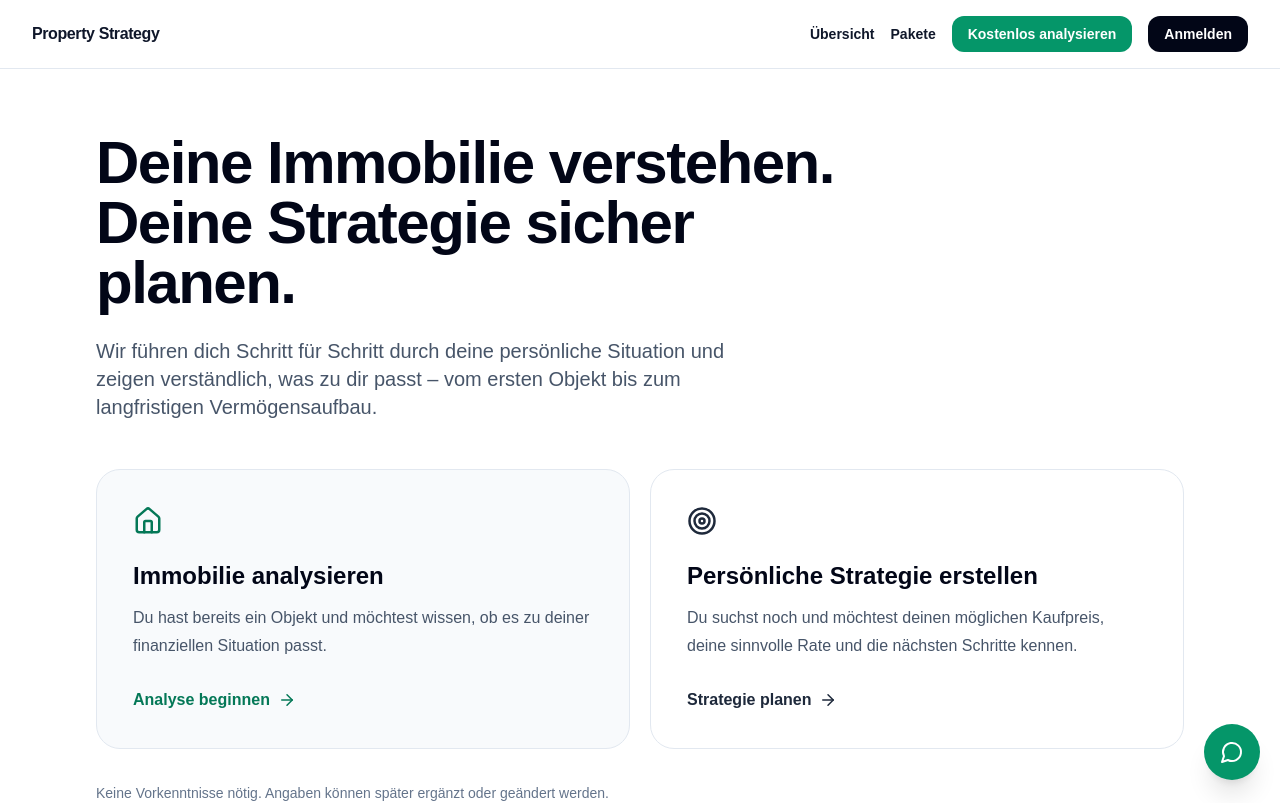
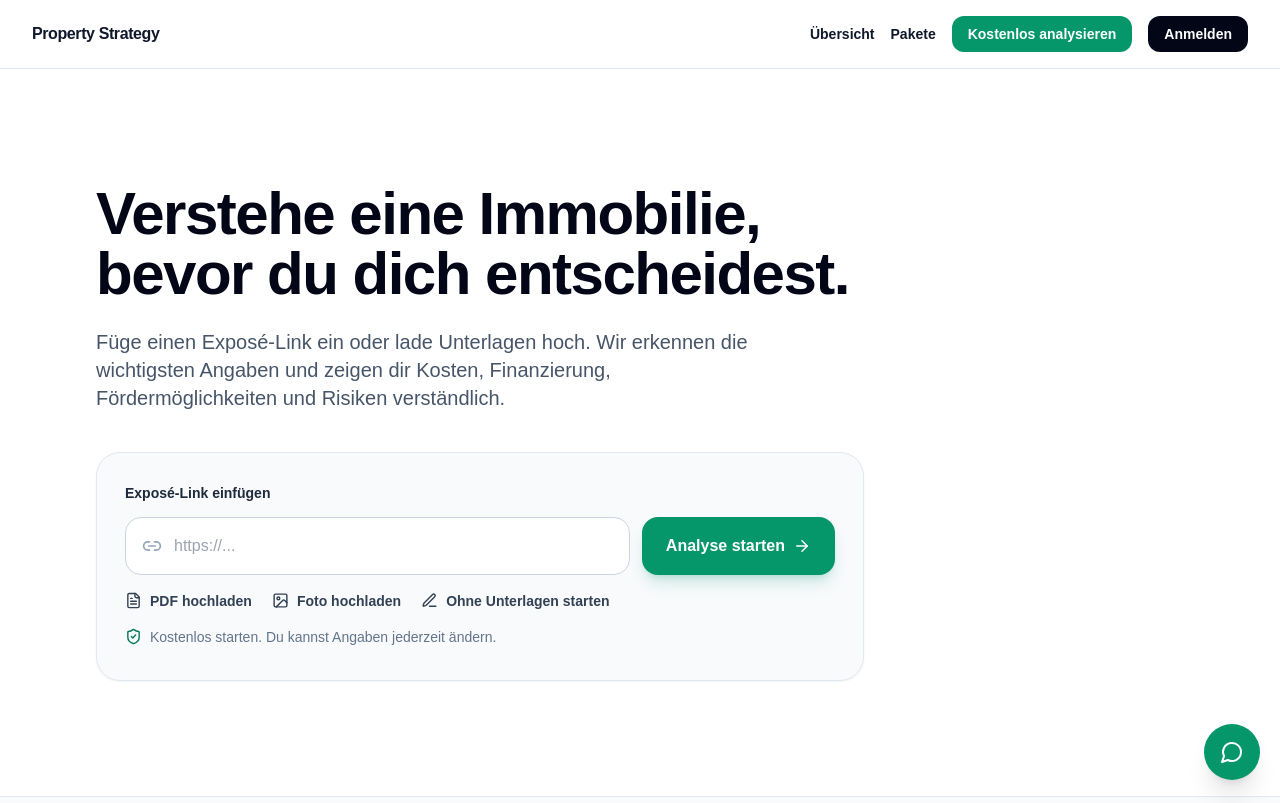
Before and after one commit to immopilot17/property-strategy-platform, a Next.js app: page / in a window 1280 px wide. Shown: the top 803 px of the page. Built offline with nearby package versions, Linux system fonts and the light colour scheme.

Commit message:
Vereinfache Phase-1-Einstieg und Pakete

```diff
--- a/src/app/page.tsx
+++ b/src/app/page.tsx
@@ -1,118 +1,53 @@
 "use client";
 
-import { useEffect, useRef, useState } from "react";
-import { ArrowRight, FileText, Home, Link2, PenLine, Target, X } from "lucide-react";
-
-type EntryMode = "property" | "strategy";
-
-const propertyOptions = [
-  { value: "link", title: "Immobilienlink einfügen", description: "Daten aus einem Online-Angebot übernehmen.", icon: Link2 },
-  { value: "expose", title: "Exposé verwenden", description: "Angaben aus deinem Exposé übernehmen.", icon: FileText },
-  { value: "manual", title: "Immobilie manuell erfassen", description: "Die wichtigsten Objektdaten selbst eingeben.", icon: PenLine }
-];
+import { useState } from "react";
+import { ArrowRight, FileText, Image, Link2, PenLine, ShieldCheck } from "lucide-react";
 
 export default function HomePage() {
-  const [mode, setMode] = useState<EntryMode | null>(null);
-  const [selection, setSelection] = useState("");
-  const dialog = useRef<HTMLDivElement>(null);
+  const [sourceUrl, setSourceUrl] = useState("");
 
-  useEffect(() => {
-    if (!mode) return;
-    dialog.current?.focus();
-    const close = (event: KeyboardEvent) => event.key === "Escape" && setMode(null);
-    window.addEventListener("keydown", close);
-    return () => window.removeEventListener("keydown", close);
-  }, [mode]);
-
-  function begin(selectedMode: EntryMode) {
-    setMode(selectedMode);
-    setSelection(selectedMode === "strategy" ? "plan" : "");
-  }
-
-  function continueFlow() {
-    window.location.assign(mode === "strategy" ? "/analyse?entry=strategy" : `/analyse?entry=${selection}`);
+  function startAnalysis() {
+    const params = new URLSearchParams({ entry: "link" });
+    if (sourceUrl.trim()) params.set("sourceUrl", sourceUrl.trim());
+    window.location.assign(`/analyse?${params.toString()}`);
   }
 
   return (
     <main className="bg-white">
       <section className="mx-auto flex min-h-[calc(100vh-73px)] max-w-6xl flex-col justify-center px-4 py-16 sm:px-6 lg:px-8">
         <div className="max-w-3xl">
-          <h1 className="text-4xl font-bold leading-tight tracking-tight text-slate-950 sm:text-6xl">
-            Deine Immobilie verstehen. Deine Strategie sicher planen.
-          </h1>
-          <p className="mt-6 max-w-2xl text-lg leading-8 text-slate-600 sm:text-xl">
-            Wir führen dich Schritt für Schritt durch deine persönliche Situation und zeigen verständlich, was zu dir passt – vom ersten Objekt bis zum langfristigen Vermögensaufbau.
-          </p>
+          <h1 className="text-4xl font-bold leading-tight tracking-tight text-slate-950 sm:text-6xl">Verstehe eine Immobilie, bevor du dich entscheidest.</h1>
+          <p className="mt-6 max-w-2xl text-lg leading-8 text-slate-600 sm:text-xl">Füge einen Exposé-Link ein oder lade Unterlagen hoch. Wir erkennen die wichtigsten Angaben und zeigen dir Kosten, Finanzierung, Fördermöglichkeiten und Risiken verständlich.</p>
         </div>
 
-        <div className="mt-12 grid gap-5 md:grid-cols-2">
-          <button type="button" onClick={() => begin("property")} className="group rounded-3xl border border-slate-200 bg-slate-50 p-7 text-left transition hover:border-emerald-500 hover:bg-emerald-50/40 focus:outline-none focus:ring-4 focus:ring-emerald-200 sm:p-9">
-            <Home className="text-emerald-700" size={30} aria-hidden="true" />
-            <h2 className="mt-6 text-2xl font-bold text-slate-950">Immobilie analysieren</h2>
-            <p className="mt-3 leading-7 text-slate-600">Du hast bereits ein Objekt und möchtest wissen, ob es zu deiner finanziellen Situation passt.</p>
-            <span className="mt-7 inline-flex items-center gap-2 font-bold text-emerald-700">Analyse beginnen <ArrowRight size={18} className="transition group-hover:translate-x-1" /></span>
-          </button>
-
-          <button type="button" onClick={() => begin("strategy")} className="group rounded-3xl border border-slate-200 bg-white p-7 text-left transition hover:border-slate-500 hover:bg-slate-50 focus:outline-none focus:ring-4 focus:ring-slate-200 sm:p-9">
-            <Target className="text-slate-800" size={30} aria-hidden="true" />
-            <h2 className="mt-6 text-2xl font-bold text-slate-950">Persönliche Strategie erstellen</h2>
-            <p className="mt-3 leading-7 text-slate-600">Du suchst noch und möchtest deinen möglichen Kaufpreis, deine sinnvolle Rate und die nächsten Schritte kennen.</p>
-            <span className="mt-7 inline-flex items-center gap-2 font-bold text-slate-800">Strategie planen <ArrowRight size={18} className="transition group-hover:translate-x-1" /></span>
-          </button>
-        </div>
-
-        <p className="mt-8 text-sm leading-6 text-slate-500">Keine Vorkenntnisse nötig. Angaben können später ergänzt oder geändert werden.</p>
+        <form onSubmit={(event) => { event.preventDefault(); startAnalysis(); }} className="mt-10 max-w-3xl rounded-3xl border border-slate-200 bg-slate-50 p-5 shadow-sm sm:p-7">
+          <label htmlFor="source-url" className="text-sm font-bold text-slate-800">Exposé-Link einfügen</label>
+          <div className="mt-3 flex flex-col gap-3 sm:flex-row">
+            <div className="flex min-w-0 flex-1 items-center rounded-2xl border border-slate-300 bg-white px-4 focus-within:border-emerald-700 focus-within:ring-4 focus-within:ring-emerald-100">
+              <Link2 className="mr-3 shrink-0 text-slate-400" size={20} aria-hidden="true" />
+              <input id="source-url" type="url" value={sourceUrl} onChange={(event) => setSourceUrl(event.target.value)} placeholder="https://..." className="w-full py-4 outline-none" />
+            </div>
+            <button type="submit" className="inline-flex items-center justify-center gap-2 rounded-2xl bg-emerald-600 px-6 py-4 font-bold text-white shadow-lg shadow-emerald-600/20 hover:bg-emerald-700 focus:outline-none focus:ring-4 focus:ring-emerald-200">Analyse starten <ArrowRight size={18} /></button>
+          </div>
+          <div className="mt-4 flex flex-wrap gap-x-5 gap-y-3 text-sm font-semibold">
+            <a href="/analyse?entry=expose" className="inline-flex items-center gap-2 text-slate-700 hover:text-emerald-700"><FileText size={17} /> PDF hochladen</a>
+            <a href="/analyse?entry=image" className="inline-flex items-center gap-2 text-slate-700 hover:text-emerald-700"><Image size={17} /> Foto hochladen</a>
+            <a href="/analyse?entry=manual" className="inline-flex items-center gap-2 text-slate-700 hover:text-emerald-700"><PenLine size={17} /> Ohne Unterlagen starten</a>
+          </div>
+          <p className="mt-4 inline-flex items-center gap-2 text-sm text-slate-500"><ShieldCheck size={17} className="text-emerald-700" /> Kostenlos starten. Du kannst Angaben jederzeit ändern.</p>
+        </form>
       </section>
 
       <section className="border-y border-slate-200 bg-slate-50">
         <div className="mx-auto max-w-6xl px-4 py-14 sm:px-6 lg:px-8">
-          <div className="max-w-2xl">
-            <h2 className="text-3xl font-bold tracking-tight text-slate-950">Verstehen, bevor du entscheidest</h2>
-            <p className="mt-4 text-lg leading-8 text-slate-600">Die Plattform ist kein Immobilienportal und kein Kreditvermittler. Sie hilft dir, deine Möglichkeiten, Risiken und nächsten Schritte nachvollziehbar einzuordnen.</p>
-          </div>
+          <div className="max-w-2xl"><h2 className="text-3xl font-bold tracking-tight text-slate-950">Verstehen, bevor du entscheidest</h2><p className="mt-4 text-lg leading-8 text-slate-600">Die Plattform ist kein Immobilienportal und kein Kreditvermittler. Sie hilft dir, deine Möglichkeiten, Risiken und nächsten Schritte nachvollziehbar einzuordnen.</p></div>
           <div className="mt-9 grid gap-8 md:grid-cols-3">
-            <article>
-              <h3 className="text-lg font-bold text-slate-950">Schritt für Schritt</h3>
-              <p className="mt-2 leading-7 text-slate-600">Du siehst immer nur die Information, die für deine nächste Entscheidung wichtig ist.</p>
-            </article>
-            <article>
-              <h3 className="text-lg font-bold text-slate-950">Zahlen mit Erklärung</h3>
-              <p className="mt-2 leading-7 text-slate-600">Berechnungen basieren auf deinen Eingaben. Annahmen und Schätzungen werden klar gekennzeichnet.</p>
-            </article>
-            <article>
-              <h3 className="text-lg font-bold text-slate-950">Orientierung statt Verkaufsdruck</h3>
-              <p className="mt-2 leading-7 text-slate-600">Du erhältst Chancen, Risiken und konkrete nächste Schritte – verständlich und ohne versteckte Empfehlung.</p>
-            </article>
+            <article><h3 className="text-lg font-bold text-slate-950">Schritt für Schritt</h3><p className="mt-2 leading-7 text-slate-600">Du siehst immer nur die Information, die für deine nächste Entscheidung wichtig ist.</p></article>
+            <article><h3 className="text-lg font-bold text-slate-950">Zahlen mit Erklärung</h3><p className="mt-2 leading-7 text-slate-600">Berechnungen basieren auf deinen Eingaben. Annahmen und Schätzungen werden klar gekennzeichnet.</p></article>
+            <article><h3 className="text-lg font-bold text-slate-950">Orientierung statt Verkaufsdruck</h3><p className="mt-2 leading-7 text-slate-600">Du erhältst Chancen, Risiken und konkrete nächste Schritte – verständlich und ohne versteckte Empfehlung.</p></article>
           </div>
         </div>
       </section>
-
-      {mode ? (
-        <div role="presentation" onMouseDown={(event) => event.target === event.currentTarget && setMode(null)} className="fixed inset-0 z-[70] flex items-end justify-center bg-slate-950/45 p-0 backdrop-blur-sm sm:items-center sm:p-6">
-          <div ref={dialog} role="dialog" aria-modal="true" aria-labelledby="entry-title" tabIndex={-1} className="max-h-[92vh] w-full overflow-y-auto rounded-t-3xl bg-white p-5 shadow-2xl outline-none sm:max-w-2xl sm:rounded-3xl sm:p-8">
-            <div className="flex items-start justify-between gap-4">
-              <div><p className="text-sm font-bold text-emerald-700">Schritt 1 von 6</p><h2 id="entry-title" className="mt-2 text-2xl font-bold text-slate-950">{mode === "property" ? "Wie möchtest du deine Immobilie erfassen?" : "Möchtest du deinen persönlichen Strategieplan starten?"}</h2></div>
-              <button type="button" onClick={() => setMode(null)} aria-label="Dialog schließen" className="rounded-xl p-2 text-slate-500 hover:bg-slate-100 focus:outline-none focus:ring-2 focus:ring-emerald-500"><X /></button>
-            </div>
-            <div className="mt-5 h-2 overflow-hidden rounded-full bg-slate-100"><div className="h-full w-1/6 rounded-full bg-emerald-600" /></div>
-            <p className="mt-5 leading-7 text-slate-600">{mode === "property" ? "Damit vermeiden wir unnötige Eingaben. Du kannst alle übernommenen Daten später prüfen." : "Wir fragen nur die wichtigsten Angaben ab, um Kaufpreis, Eigenkapital und Monatsrate verständlich einzuordnen."}</p>
-
-            <div className="mt-6 space-y-3">
-              {(mode === "property" ? propertyOptions : [{ value: "plan", title: "Strategie Schritt für Schritt erstellen", description: "Dauert nur wenige Minuten und kann jederzeit unterbrochen werden.", icon: Target }]).map((option) => {
-                const Icon = option.icon;
-                return <button key={option.value} type="button" onClick={() => setSelection(option.value)} className={`flex w-full items-start gap-4 rounded-2xl border p-4 text-left focus:outline-none focus:ring-4 focus:ring-emerald-200 ${selection === option.value ? "border-emerald-600 bg-emerald-50" : "border-slate-200 hover:border-slate-400"}`}>
-                  <Icon size={22} className="mt-0.5 shrink-0 text-emerald-700" /><span><strong className="block text-slate-950">{option.title}</strong><span className="mt-1 block text-sm leading-6 text-slate-600">{option.description}</span></span>
-                </button>;
-              })}
-            </div>
-
-            <div className="mt-8 flex flex-col-reverse gap-3 sm:flex-row sm:justify-between">
-              <button type="button" onClick={() => setMode(null)} className="rounded-xl px-5 py-3 font-bold text-slate-600 hover:bg-slate-100">Zurück</button>
-              <button type="button" onClick={continueFlow} disabled={!selection} className="rounded-xl bg-emerald-600 px-6 py-3 font-bold text-white hover:bg-emerald-700 focus:outline-none focus:ring-4 focus:ring-emerald-200 disabled:cursor-not-allowed disabled:opacity-40">Weiter</button>
-            </div>
-          </div>
-        </div>
-      ) : null}
     </main>
   );
 }
--- a/src/components/analysis/analysis-workbench.tsx
+++ b/src/components/analysis/analysis-workbench.tsx
@@ -12,6 +12,9 @@ import type {
 import { defaultAnalysisInput } from "@/features/analysis/domain";
 import {
   consumeActiveAnalysis,
+  clearAnalysisDraft,
+  readAnalysisDraft,
+  saveAnalysisDraft,
   saveLocalAnalysis,
   type SavedAnalysis
 } from "@/lib/storage/analyses";
@@ -152,7 +155,7 @@ function Section({
     <section id={id} className="scroll-mt-24 rounded-3xl border border-slate-200 bg-white p-6 shadow-sm md:p-8">
       <p className="text-xs font-bold uppercase tracking-[0.2em] text-slate-500">{eyebrow}</p>
       <h2 className="mt-2 text-2xl font-bold">{title}</h2>
-      <div className="mt-6 grid gap-5 md:grid-cols-2 xl:grid-cols-3">{children}</div>
+  <div className="mt-6 grid max-w-2xl gap-5">{children}</div>
     </section>
   );
 }
@@ -175,7 +178,19 @@ export function AnalysisWorkbench() {
       setInput(active.input);
       setResult(active.result);
       setAiSummary(active.aiSummary ?? "");
+      return;
     }
+    const draft = readAnalysisDraft();
+    if (draft) setInput(draft);
+  }, []);
+
+  useEffect(() => {
+    saveAnalysisDraft(input);
+  }, [input]);
+
+  useEffect(() => {
+    const sourceUrl = new URLSearchParams(window.location.search).get("sourceUrl");
+    if (sourceUrl) setInput((current) => ({ ...current, property: { ...current.property, sourceUrl } }));
   }, []);
 
   const updateUser = <K extends keyof AnalysisInput["user"]>(
@@ -236,6 +251,7 @@ export function AnalysisWorkbench() {
         result: data.result
       };
       saveLocalAnalysis(saved);
+      clearAnalysisDraft();
       window.setTimeout(() => document.getElementById("ergebnis")?.scrollIntoView({ behavior: "smooth" }), 50);
     } catch {
       setErrors([{ message: "Die Analyse konnte nicht gestartet werden." }]);
--- a/src/features/payments/packages.ts
+++ b/src/features/payments/packages.ts
@@ -1,16 +1,12 @@
 export const paymentPackages = [
-  { code: "starter", name: "Basis Plus", priceCents: 799, credits: 5, features: ["Analysen speichern", "KI-Erklärung", "Objektvergleich"] },
-  { code: "plus", name: "Finanzierung", priceCents: 1499, credits: 10, features: ["Alle Basis-Plus-Funktionen", "Finanzierungsalternativen", "Restschuld- und Zinsszenarien", "Förderprüfung"] },
-  { code: "pro", name: "Strategie", priceCents: 1999, credits: 20, features: ["Alle Finanzierungsfunktionen", "Steuerliche Orientierung", "Risiko- und Agentenprüfung", "Persönlicher Maßnahmenplan"] },
-  { code: "premium", name: "Premium", priceCents: 2499, credits: 35, features: ["Vollständiges Programm", "Supervisor-Auswertung", "Kompletter PDF-Bericht", "Alle zukünftigen Detailmodule"] }
+  { code: "starter", name: "Analyse", priceCents: 799, credits: 5, audience: "Du willst ein Objekt besser einordnen.", outcome: "Eine gespeicherte Analyse mit klarer KI-Erklärung.", bestFor: "Wenn du mehrere Objekte vergleichst.", features: ["Analysen speichern", "KI-Erklärung", "Objektvergleich"] },
+  { code: "plus", name: "Finanzierung", priceCents: 1499, credits: 10, audience: "Du planst den Kauf konkret.", outcome: "Vergleichbare Raten, Restschuld und Förderhinweise.", bestFor: "Wenn die Finanzierung entscheidungsreif werden soll.", features: ["Alle Analyse-Funktionen", "Finanzierungsalternativen", "Restschuld- und Zinsszenarien", "Förderprüfung"] },
+  { code: "pro", name: "Strategie", priceCents: 1999, credits: 20, audience: "Du willst Auswirkungen langfristig verstehen.", outcome: "Steuer-, Risiko- und nächste-Schritte-Orientierung.", bestFor: "Wenn du zwischen Eigennutzung und Kapitalanlage abwägst.", features: ["Alle Finanzierungsfunktionen", "Steuerliche Orientierung", "Risiko- und Agentenprüfung", "Persönlicher Maßnahmenplan"] },
+  { code: "premium", name: "Premium", priceCents: 2499, credits: 35, audience: "Du möchtest alles an einem Ort dokumentieren.", outcome: "Vollständige Auswertung als teilbarer PDF-Bericht.", bestFor: "Wenn du die Entscheidung gemeinsam besprechen willst.", features: ["Vollständiges Programm", "Supervisor-Auswertung", "Kompletter PDF-Bericht", "Alle Detailmodule"] }
 ] as const;
 
 export type PackageCode = (typeof paymentPackages)[number]["code"];
-
-export function getPaymentPackage(code: string) {
-  return paymentPackages.find((item) => item.code === code);
-}
-
+export function getPaymentPackage(code: string) { return paymentPackages.find((item) => item.code === code); }
 export type AccessTier = "free" | PackageCode;
 const tierOrder: AccessTier[] = ["free", "starter", "plus", "pro", "premium"];
 export const hasTier = (current: AccessTier, required: AccessTier) => tierOrder.indexOf(current) >= tierOrder.indexOf(required);
```
Also changed, not shown: src/components/dashboard/dashboard-home.tsx (+8 -68 lines), src/components/payments/payment-packages.tsx (+8 -16 lines), src/lib/storage/analyses.ts (+14 -36 lines).
